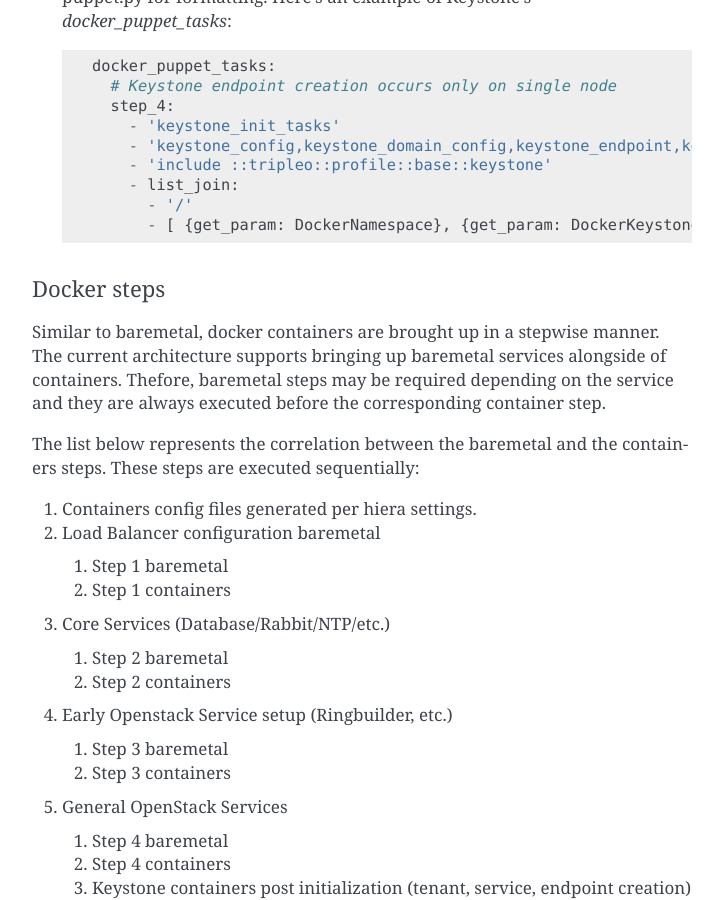
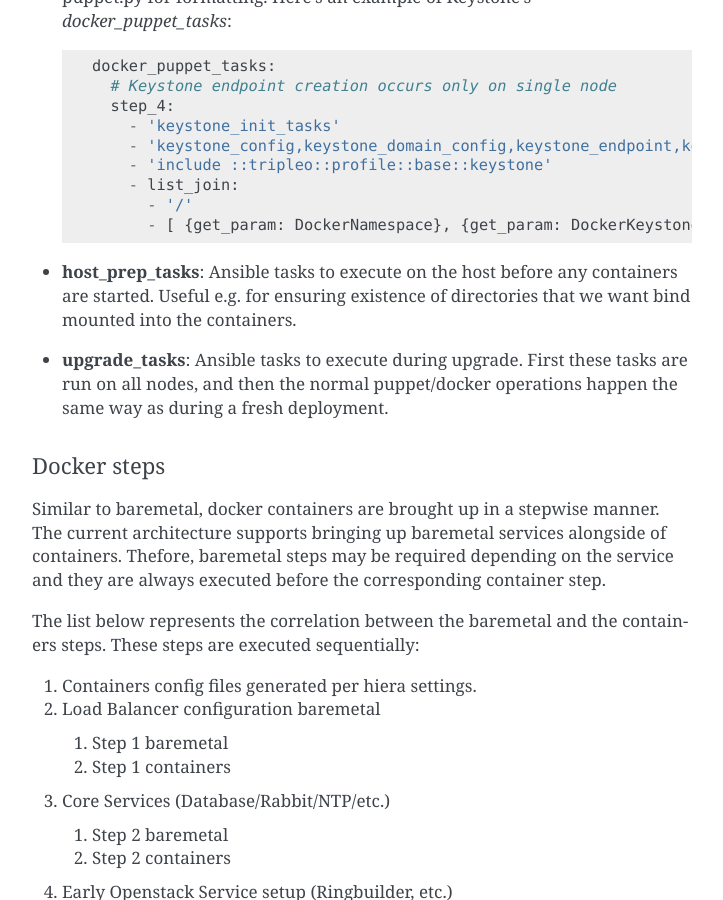
Before and after one commit to openstack-archive/tripleo-docs, a Sphinx documentation site: the page built from doc/source/containers_deployment/architecture.rst, in a window 1280 px wide and 900 px high, scrolled down 4640 px. Shown: the whole window, without its empty margins (388-1111 px from the left). Built offline with Sphinx 7.4.7, drawn with Linux system fonts in a browser that asks for light colours.

Commit message:
Add Ansible tasks to container service yaml structure
Change-Id: Ife5688b2950f44d5968f5e4004dd931951b7866f

```diff
--- a/doc/source/containers_deployment/architecture.rst
+++ b/doc/source/containers_deployment/architecture.rst
@@ -231,6 +231,13 @@
             - '/'
             - [ {get_param: DockerNamespace}, {get_param: DockerKeystoneImage} ]
 
+* **host_prep_tasks**: Ansible tasks to execute on the host before any
+  containers are started. Useful e.g. for ensuring existence of
+  directories that we want bind mounted into the containers.
+
+* **upgrade_tasks**: Ansible tasks to execute during upgrade. First
+  these tasks are run on all nodes, and then the normal puppet/docker
+  operations happen the same way as during a fresh deployment.
 
 Docker steps
 ............
```
